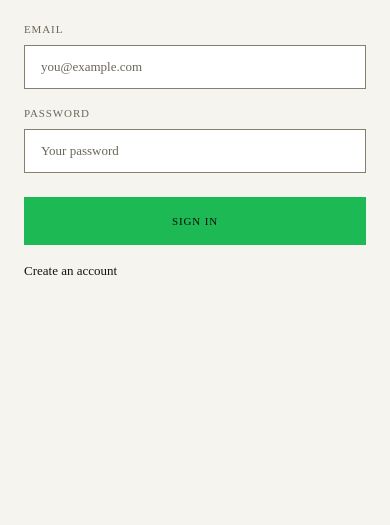
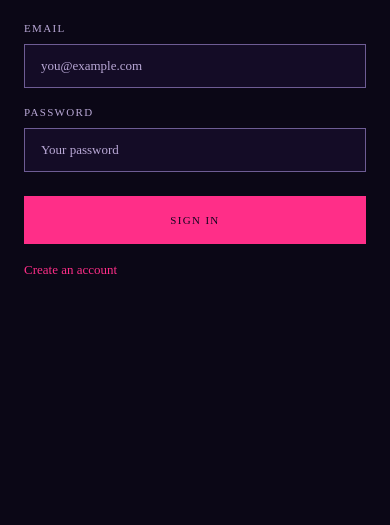
Before and after one commit to GwenDevPerso/FindMyJam, an Expo app drawn with the web renderer of React Native: screen /login in a window 390 px wide. Shown: the part 319-844 px from the top of the page. Built offline with nearby package versions, Linux system fonts and the light colour scheme; Expo Router itself is replaced by a stand-in of ours; some packages are replaced by stand-ins of ours; no server answers; a web font is replaced by a local one.

Commit message:
feat(design): switch the tokens to the neon night palette
DESIGN.md §10 step 1: the dark-only palette, radius scale, glow shadows and
type scale in src/global.css, tailwind.config.js and src/constants/theme.ts;
the app is dark whatever the system setting (app.json and useAppColorScheme),
with the splash on the new background.

Co-Authored-By: Claude Opus 5.5 <noreply@anthropic.com>

```diff
--- a/app.json
+++ b/app.json
@@ -6,7 +6,7 @@
     "orientation": "portrait",
     "icon": "./assets/images/icon.png",
     "scheme": "findmyjam",
-    "userInterfaceStyle": "automatic",
+    "userInterfaceStyle": "dark",
     "ios": {
       "icon": "./assets/expo.icon",
       "infoPlist": {
@@ -41,7 +41,7 @@
       [
         "expo-splash-screen",
         {
-          "backgroundColor": "#0e0e0c",
+          "backgroundColor": "#0b0716",
           "image": "./assets/images/splash-icon.png",
           "imageWidth": 76
         }
--- a/src/constants/theme.ts
+++ b/src/constants/theme.ts
@@ -1,61 +1,24 @@
 import { Platform } from 'react-native';
 
-// DESIGN.md §2 palette, mirrored from src/global.css for React Navigation and native props (icon `color`, …).
-// Raw values live only here and in global.css.
+// DESIGN.md §2 palette (Neon night, dark only), mirrored from src/global.css for React Navigation and native props
+// (icon `color`, …). Raw values live only here and in global.css.
 const palette = {
-  paper: '#f6f4ee',
-  white: '#ffffff',
-  paperHover: '#efece4',
-  ink: '#141410',
-  inkSoft: '#4a463d',
-  inkMuted: '#6b665a',
-  lineLight: '#dcd8cc',
-  lineStrongLight: '#857f72',
-  night: '#0e0e0c',
-  nightSurface: '#141410',
-  nightHover: '#1a1915',
-  snow: '#edeae2',
-  snowSoft: '#b4aea1',
-  snowMuted: '#9a9384',
-  lineDark: '#26251f',
-  lineStrongDark: '#6b665a',
-  green: '#1db954',
-  dangerLight: '#b23a24',
-  dangerDark: '#e8806b',
-  blueLight: '#3451c7',
-  blueDark: '#d4daff',
+  night: '#0b0716',
+  nightSurface: '#140c26',
+  nightHover: '#1d1236',
+  snow: '#f4ecff',
+  snowSoft: '#d9ccef',
+  snowMuted: '#b9a8d6',
+  line: '#2a1c44',
+  lineStrong: '#6e5c94',
+  pink: '#ff2e88',
+  ink: '#12051f',
+  cyan: '#22e3ff',
+  green: '#5dff9e',
+  orange: '#ff7a45',
 } as const;
 
-export const Colors = {
-  light: {
-    text: palette.ink,
-    textSoft: palette.inkSoft,
-    textMuted: palette.inkMuted,
-    textSecondary: palette.inkMuted,
-    background: palette.paper,
-    surface: palette.white,
-    surfaceHover: palette.paperHover,
-    backgroundElement: palette.paperHover,
-    backgroundSelected: palette.lineStrongLight,
-    primary: palette.green,
-    primaryForeground: palette.night,
-    primaryText: palette.ink,
-    card: palette.white,
-    cardElevated: palette.white,
-    cardForeground: palette.ink,
-    border: palette.lineLight,
-    borderStrong: palette.lineStrongLight,
-    destructive: palette.dangerLight,
-    destructiveForeground: palette.white,
-    muted: palette.paperHover,
-    mutedForeground: palette.inkMuted,
-    ring: palette.ink,
-    accent: palette.blueLight,
-    accentForeground: palette.white,
-    event: palette.ink,
-    tabBar: palette.paper,
-  },
-  dark: {
+const night = {
   text: palette.snow,
   textSoft: palette.snowSoft,
   textMuted: palette.snowMuted,
@@ -64,26 +27,40 @@ export const Colors = {
   surface: palette.nightSurface,
   surfaceHover: palette.nightHover,
   backgroundElement: palette.nightHover,
-    backgroundSelected: palette.lineStrongDark,
-    primary: palette.green,
-    primaryForeground: palette.night,
-    primaryText: palette.green,
+  backgroundSelected: palette.lineStrong,
+  primary: palette.pink,
+  primaryForeground: palette.ink,
+  primaryText: palette.pink,
   card: palette.nightSurface,
   cardElevated: palette.nightSurface,
   cardForeground: palette.snow,
-    border: palette.lineDark,
-    borderStrong: palette.lineStrongDark,
-    destructive: palette.dangerDark,
-    destructiveForeground: palette.night,
+  border: palette.line,
+  borderStrong: palette.lineStrong,
+  destructive: palette.orange,
+  destructiveForeground: palette.ink,
   muted: palette.nightHover,
   mutedForeground: palette.snowMuted,
-    ring: palette.green,
-    accent: palette.blueDark,
-    accentForeground: palette.night,
+  ring: palette.cyan,
+  accent: palette.cyan,
+  accentForeground: palette.ink,
   event: palette.green,
-    tabBar: palette.night,
-  },
+  tabBar: palette.nightSurface,
 } as const;
+
+// Dark only (DESIGN.md): both keys hold the night theme, so code reading Colors[scheme] always gets it.
+export const Colors = {
+  light: night,
+  dark: night,
+} as const;
+
+// DESIGN.md §4: glow is the only shadow (RN `boxShadow`), on the primary action, a selection or a live state.
+export const Glow = {
+  primary: '0 0 22px rgba(255, 46, 136, 0.7)',
+  accent: '0 0 22px rgba(34, 227, 255, 0.6)',
+} as const;
+
+// DESIGN.md §4 horizon gradient, used only by src/components/ui/horizon.tsx.
+export const HorizonGradient = ['#1b0830', '#4a1250', '#b8325f', '#ff7a45'] as const;
 
 export type ThemeColor = keyof typeof Colors.light & keyof typeof Colors.dark;
 export type ColorScheme = 'light' | 'dark';
@@ -127,9 +104,8 @@ export const Spacing = {
   six: 64,
 } as const;
 
-// Mirrors the native splash `backgroundColor` in app.json so the animated overlay hands off seamlessly.
-// Not a DESIGN.md token: the splash (colour + Expo icon) has not been redesigned yet.
-export const SplashBackground = '#0e0e0c';
+// Mirrors the native splash `backgroundColor` in app.json (= `background`) so the animated overlay hands off seamlessly.
+export const SplashBackground = '#0b0716';
 
 export const BottomTabInset = Platform.select({ ios: 84, android: 72 }) ?? 0;
 export const MaxContentWidth = 800;
--- a/src/global.css
+++ b/src/global.css
@@ -2,64 +2,35 @@
 @tailwind components;
 @tailwind utilities;
 
-/* Tokens from DESIGN.md §2 — mirrored in tailwind.config.js and src/constants/theme.ts. Values are "R G B". */
+/* Tokens from DESIGN.md §2 (Neon night, dark only) — mirrored in tailwind.config.js and src/constants/theme.ts.
+   Values are "R G B". One theme: no prefers-color-scheme override. */
 @layer base {
   :root {
-    --color-background: 246 244 238; /* background #f6f4ee */
-    --color-foreground: 20 20 16; /* text #141410 */
-    --color-card: 255 255 255; /* surface #ffffff */
-    --color-card-foreground: 20 20 16;
-    --color-card-elevated: 255 255 255; /* surface: no elevation */
-    --color-surface-hover: 239 236 228; /* surfaceHover #efece4 */
-    --color-primary: 29 185 84; /* primary #1db954 — fills only in light */
-    --color-primary-foreground: 14 14 12; /* onPrimary #0e0e0c */
-    --color-primary-text: 20 20 16; /* primary used as text / lines / icons: text in light (accent is 2.35:1) */
-    --color-secondary: 239 236 228; /* surfaceHover */
-    --color-secondary-foreground: 74 70 61; /* textSoft #4a463d */
-    --color-muted: 239 236 228; /* surfaceHover */
-    --color-muted-foreground: 107 102 90; /* textMuted #6b665a */
-    --color-text-soft: 74 70 61; /* textSoft #4a463d */
-    --color-border: 220 216 204; /* border #dcd8cc */
-    --color-border-strong: 133 127 114; /* borderStrong #857f72 */
-    --color-input: 133 127 114; /* borderStrong */
-    --color-ring: 20 20 16; /* focus: primary-text */
-    --color-destructive: 178 58 36; /* danger #b23a24 */
-    --color-destructive-foreground: 255 255 255;
-    --color-accent: 52 81 199; /* secondaryAccent #3451c7 */
-    --color-accent-foreground: 255 255 255;
-    --color-event: 20 20 16; /* event → primary-text */
-    --color-event-foreground: 246 244 238;
-    --color-tab-bar: 246 244 238; /* background */
-  }
-
-  @media (prefers-color-scheme: dark) {
-    :root {
-      --color-background: 14 14 12; /* #0e0e0c */
-      --color-foreground: 237 234 226; /* #edeae2 */
-      --color-card: 20 20 16; /* #141410 */
-      --color-card-foreground: 237 234 226;
-      --color-card-elevated: 20 20 16;
-      --color-surface-hover: 26 25 21; /* #1a1915 */
-      --color-primary: 29 185 84; /* #1db954 */
-      --color-primary-foreground: 14 14 12;
-      --color-primary-text: 29 185 84; /* accent as text: 7.47:1 */
-      --color-secondary: 26 25 21;
-      --color-secondary-foreground: 180 174 161; /* #b4aea1 */
-      --color-muted: 26 25 21;
-      --color-muted-foreground: 154 147 132; /* #9a9384 */
-      --color-text-soft: 180 174 161;
-      --color-border: 38 37 31; /* #26251f */
-      --color-border-strong: 107 102 90; /* #6b665a */
-      --color-input: 107 102 90;
-      --color-ring: 29 185 84;
-      --color-destructive: 232 128 107; /* #e8806b */
-      --color-destructive-foreground: 14 14 12;
-      --color-accent: 212 218 255; /* #d4daff */
-      --color-accent-foreground: 14 14 12;
-      --color-event: 29 185 84;
-      --color-event-foreground: 14 14 12;
-      --color-tab-bar: 14 14 12;
-    }
+    --color-background: 11 7 22; /* background #0b0716 */
+    --color-foreground: 244 236 255; /* text #f4ecff */
+    --color-card: 20 12 38; /* surface #140c26 */
+    --color-card-foreground: 244 236 255;
+    --color-card-elevated: 20 12 38; /* surface */
+    --color-surface-hover: 29 18 54; /* surfaceHover #1d1236 */
+    --color-primary: 255 46 136; /* primary #ff2e88 */
+    --color-primary-foreground: 18 5 31; /* onPrimary #12051f */
+    --color-primary-text: 255 46 136; /* primaryText #ff2e88 */
+    --color-secondary: 29 18 54; /* surfaceHover */
+    --color-secondary-foreground: 217 204 239; /* textSoft #d9ccef */
+    --color-muted: 29 18 54; /* surfaceHover */
+    --color-muted-foreground: 185 168 214; /* textMuted #b9a8d6 */
+    --color-text-soft: 217 204 239; /* textSoft */
+    --color-border: 42 28 68; /* border #2a1c44 */
+    --color-border-strong: 110 92 148; /* borderStrong #6e5c94 */
+    --color-input: 110 92 148; /* borderStrong */
+    --color-ring: 34 227 255; /* secondaryAccent #22e3ff */
+    --color-destructive: 255 122 69; /* danger #ff7a45 */
+    --color-destructive-foreground: 18 5 31; /* onDanger #12051f */
+    --color-accent: 34 227 255; /* secondaryAccent #22e3ff */
+    --color-accent-foreground: 18 5 31; /* onSecondaryAccent #12051f */
+    --color-event: 93 255 158; /* event #5dff9e */
+    --color-event-foreground: 18 5 31; /* onPrimary */
+    --color-tab-bar: 20 12 38; /* surface */
   }
 
   body {
--- a/src/hooks/use-theme.ts
+++ b/src/hooks/use-theme.ts
@@ -1,18 +1,8 @@
 import { Colors, type ColorScheme, type ThemeColors } from '@/constants/theme';
-import { useColorScheme } from '@/hooks/use-color-scheme';
 
-function resolveColorScheme(scheme: ReturnType<typeof useColorScheme>): ColorScheme {
-  if (scheme === 'dark') {
-    return 'dark';
-  }
-
-  return 'light';
-}
-
+// DESIGN.md: dark only, whatever the system setting.
 export function useAppColorScheme(): ColorScheme {
-  const scheme = useColorScheme();
-
-  return resolveColorScheme(scheme);
+  return 'dark';
 }
 
 export function useTheme(): ThemeColors {
--- a/tailwind.config.js
+++ b/tailwind.config.js
@@ -33,42 +33,51 @@ const COLOR_TOKENS = [
 module.exports = {
   content: ['./src/**/*.{js,jsx,ts,tsx}'],
   presets: [require('nativewind/preset')],
-  darkMode: 'media',
   theme: {
     extend: {
       colors: Object.fromEntries(COLOR_TOKENS.map((name) => [name, token(name)])),
-      // DESIGN.md §4: radius 0 everywhere (keys kept so existing classes compile).
+      // DESIGN.md §4 radius scale: sm tags, md icon buttons, lg buttons / inputs, xl hero cards, full chips and avatars.
       borderRadius: {
         none: '0px',
-        sm: '0px',
-        DEFAULT: '0px',
-        md: '0px',
-        lg: '0px',
-        xl: '0px',
-        '2xl': '0px',
-        '3xl': '0px',
-        full: '0px',
+        sm: '6px',
+        DEFAULT: '12px',
+        md: '12px',
+        lg: '16px',
+        xl: '24px',
+        '2xl': '24px',
+        '3xl': '28px',
+        full: '9999px',
       },
-      // DESIGN.md §3: the Text primitive (src/components/ui/text.tsx) picks the exact face per weight.
+      // DESIGN.md §3: the Text primitive (src/components/ui/text.tsx) picks the exact face per size and weight.
       fontFamily: {
         sans: ['Archivo_700Bold'],
         mono: ['IBMPlexMono_400Regular'],
       },
-      // DESIGN.md §3 type scale: xs = label/caption, sm/base = body, lg/xl = heading, 2xl = title, 3xl = display.
+      // DESIGN.md §3 type scale: xs label, sm meta, base body, lg subheading, xl heading, 2xl title, 3xl display.
       fontSize: {
         xs: ['11px', { lineHeight: '16px' }],
-        sm: ['13px', { lineHeight: '20px' }],
-        base: ['13px', { lineHeight: '20px' }],
-        lg: ['18px', { lineHeight: '24px' }],
-        xl: ['18px', { lineHeight: '24px' }],
-        '2xl': ['32px', { lineHeight: '36px' }],
-        '3xl': ['40px', { lineHeight: '44px' }],
+        sm: ['13px', { lineHeight: '18px' }],
+        base: ['15px', { lineHeight: '22px' }],
+        lg: ['16px', { lineHeight: '21px' }],
+        xl: ['24px', { lineHeight: '28px' }],
+        '2xl': ['32px', { lineHeight: '34px' }],
+        '3xl': ['44px', { lineHeight: '44px' }],
       },
-      // DESIGN.md §4: no elevation; shadow-* classes compile to nothing.
-      boxShadow: { sm: 'none', DEFAULT: 'none', md: 'none', lg: 'none', xl: 'none', '2xl': 'none' },
+      // DESIGN.md §4: glow is the only shadow; grey drop shadows compile to nothing.
+      boxShadow: {
+        sm: 'none',
+        DEFAULT: 'none',
+        md: 'none',
+        lg: 'none',
+        xl: 'none',
+        '2xl': 'none',
+        glow: '0 0 22px rgba(255, 46, 136, 0.7)',
+        'glow-accent': '0 0 22px rgba(34, 227, 255, 0.6)',
+      },
       letterSpacing: {
-        label: '0.88px', // 0.08em at 11px
-        tight: '-0.5px',
+        label: '1.32px', // 0.12em at 11px
+        button: '0.9px', // 0.06em at 15px
+        display: '1.32px', // 0.03em at 44px
       },
     },
   },
```
Lines whose indentation alone changed are shown as unchanged.
